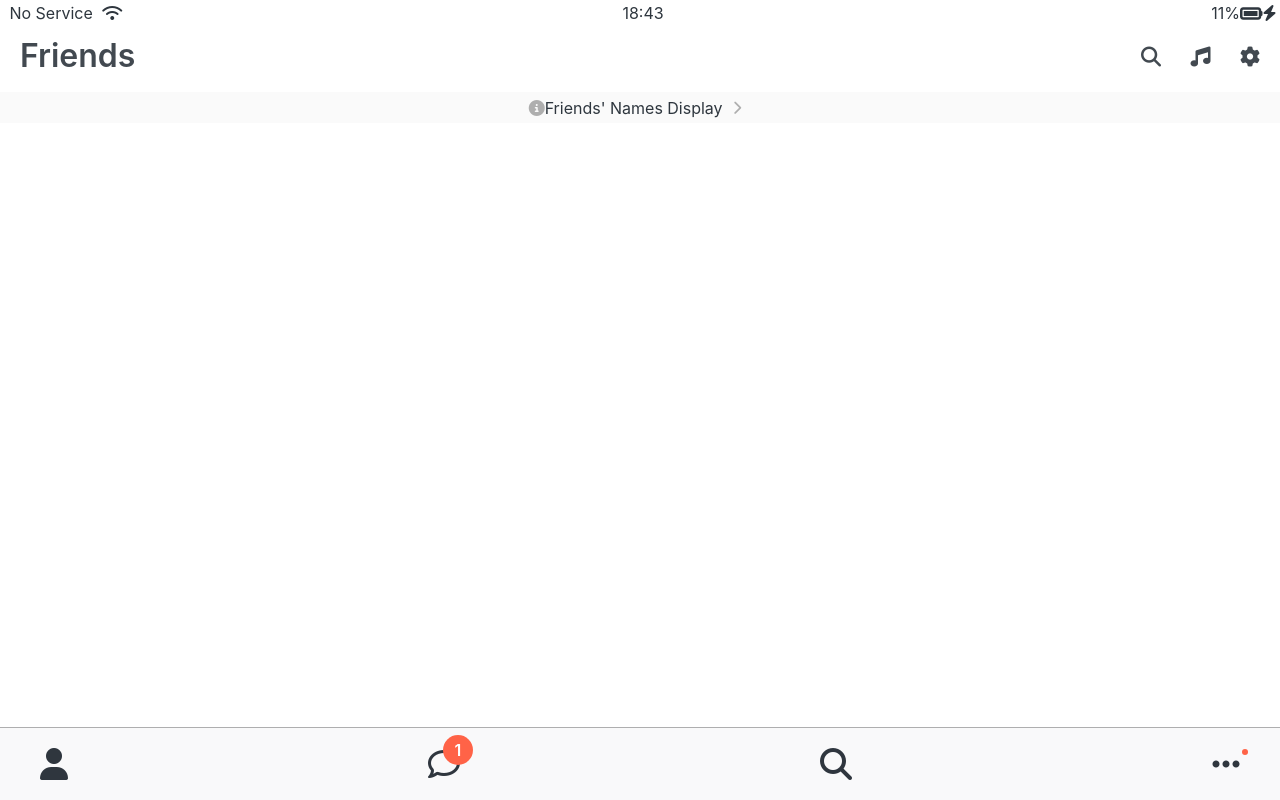
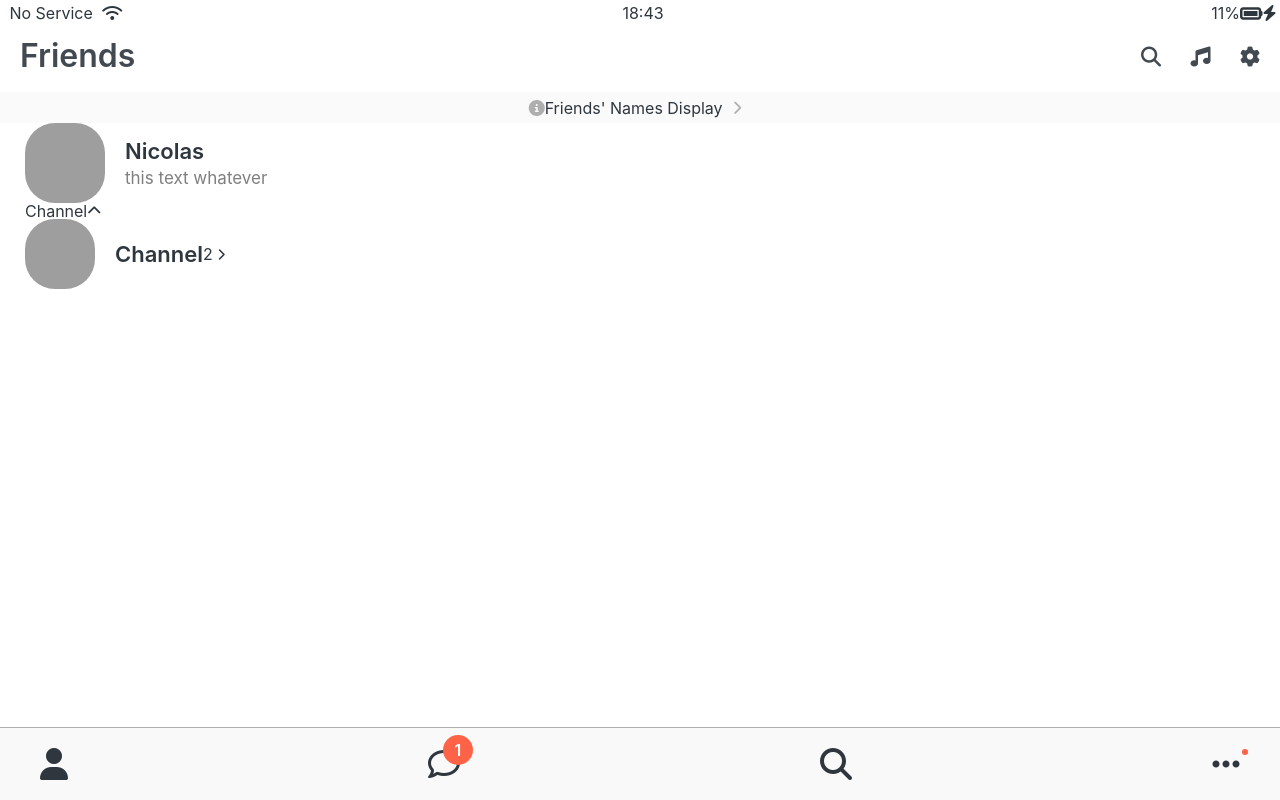
Before and after one commit to happycoder1357/kokoa-clone-2021.2.21, a plain HTML site: page friends.html in a window 1280 px wide. Drawn offline with Linux system fonts and the light colour scheme; grey boxes are pictures that could not be loaded.

Commit message:
Update friends.html

```diff
--- a/friends.html
+++ b/friends.html
@@ -38,6 +38,43 @@
       ></i>
     </a>
 
+    <main class="friends-screen">
+      <div class="user-component">
+        <div class="user-component__column">
+          <img
+            src="https://avatars3.githubusercontent.com/u/3612017"
+            class="user-component__avatar user-component__avatar--xl"
+          />
+          <div class="user-component__text">
+            <h4 class="user-component__title">Nicolas</h4>
+            <h6 class="user-component__subtitle">this text whatever</h6>
+          </div>
+        </div>
+        <div class="user-component__column"></div>
+      </div>
+      <div class="user-component">
+        <div class="friend-screen__channel">
+          <div class="friends-screen__channel-header">
+            <span>Channel</span><i class="fas fa-chevron-up fa-sm"></i>
+          </div>
+          <div class="user-component">
+          <div class="user-component__column">
+            <img
+              src="https://avatars3.githubusercontent.com/u/3612017"
+              class="user-component__avatar user-component__avatar--sm"
+            />
+            <div class="user-component__text">
+              <h4 class="user-component__title user-component__title--not-bold">Channel</h4>
+            </div>
+          </div>
+          <div class="user-component__column">
+            <span>2</span>
+            <i class="fas fa-chevron-right fa-xs"></i>
+          </div>
+        </div>
+      </div>
+    </main>
+
     <nav class="nav">
       <ul class="nav__list">
         <li class="nav__btn">
```
